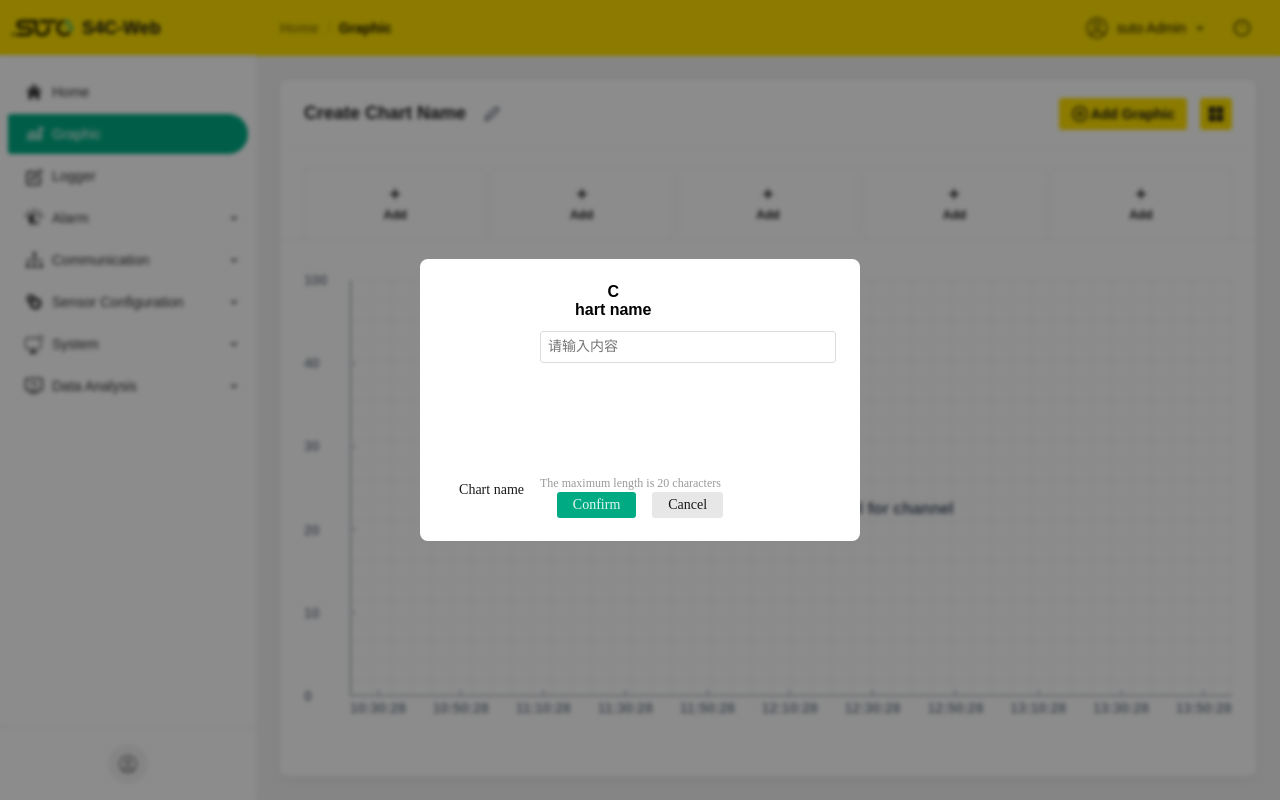
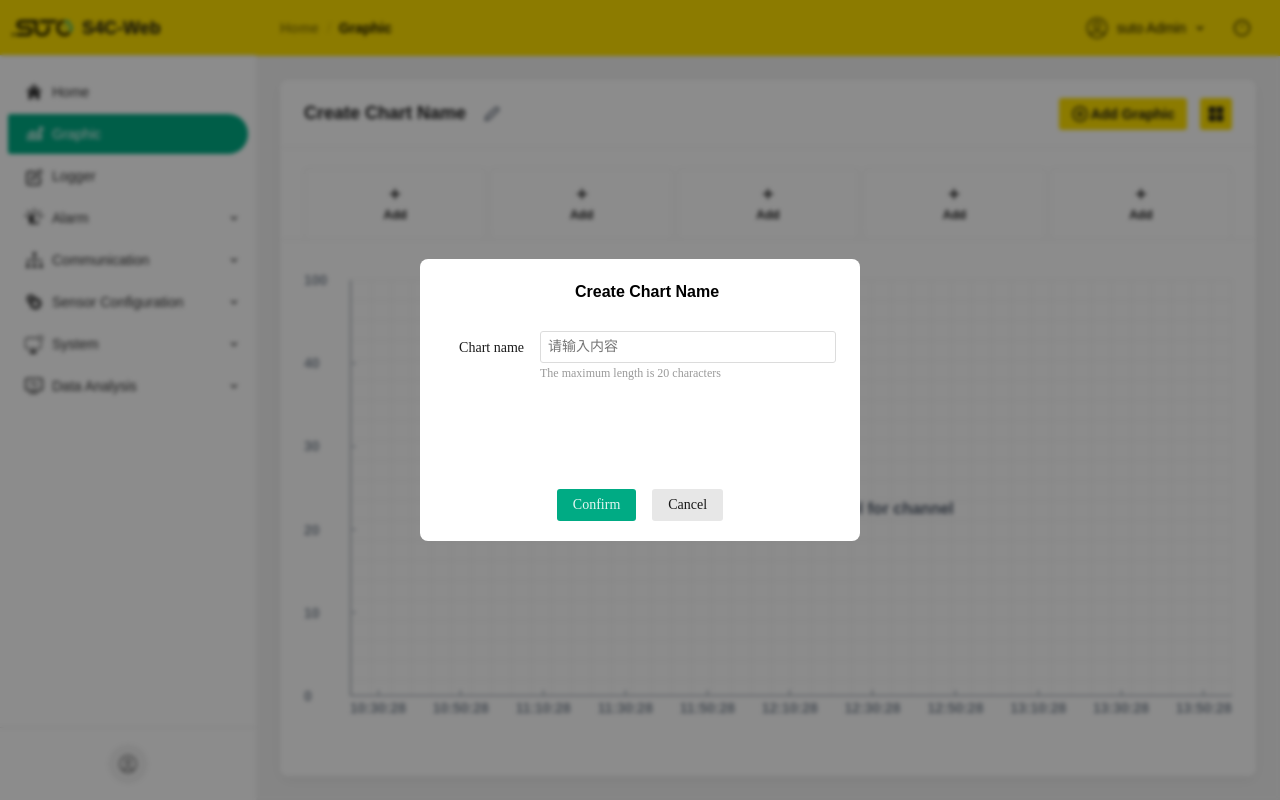
Before and after one commit to afeifly/smallNfast, a React (Vite) app in the folder s4c-web/: page /graphic in a window 1280 px wide. Both pictures are taken after a click on the element "Create Chart Name". Built offline with nearby package versions, Linux system fonts and the light colour scheme.

Commit message:
Fix(s4c-web) more UI

```diff
--- a/s4c-web/src/App.css
+++ b/s4c-web/src/App.css
@@ -104,6 +104,10 @@
   border-bottom-right-radius: 24px;
 }
 
+.nav-item.active span {
+  color: white;
+}
+
 .nav-item.active .nav-icon img {
   filter: brightness(0) invert(1);
 }
@@ -150,6 +154,10 @@
   padding-left: 48px;
   border-top-right-radius: 24px;
   border-bottom-right-radius: 24px;
+}
+
+.submenu-item.active span {
+  color: white;
 }
 
 .chevron {
--- a/s4c-web/src/pages/Graphic.jsx
+++ b/s4c-web/src/pages/Graphic.jsx
@@ -250,15 +250,16 @@ const ChartNameModal = ({ isOpen, onClose, initialName, onSave }) => {
     <div className="modal-backdrop" onClick={onClose}>
       <div style={{
         width: 440, height: 282, position: 'relative', background: 'white',
-        overflow: 'hidden', borderRadius: 8, display: 'flex', flexDirection: 'column'
+        overflow: 'hidden', borderRadius: 8
       }} onClick={e => e.stopPropagation()}>
         {/* Title */}
         <div style={{
           left: 155, top: 24, position: 'absolute', textAlign: 'center',
           justifyContent: 'center', display: 'flex', flexDirection: 'column'
         }}>
-          <span style={{ color: 'black', fontSize: 16, fontFamily: 'Arial', fontWeight: '700', textTransform: 'uppercase', wordWrap: 'break-word' }}>C</span>
-          <span style={{ color: 'black', fontSize: 16, fontFamily: 'Arial', fontWeight: '700', textTransform: 'lowercase', wordWrap: 'break-word' }}>hart Name</span>
+          <div style={{ display: 'flex', alignItems: 'center', gap: 0 }}>
+            <span style={{ color: 'black', fontSize: 16, fontFamily: 'Arial', fontWeight: '700', wordWrap: 'break-word' }}>Create Chart Name</span>
+          </div>
         </div>
 
         {/* Input */}
@@ -283,7 +284,8 @@ const ChartNameModal = ({ isOpen, onClose, initialName, onSave }) => {
                 placeholder="请输入内容"
                 style={{
                   flex: '1 1 0', height: 22, border: 'none', outline: 'none',
-                  fontSize: 14, fontFamily: 'PingFang SC', color: 'rgba(0, 0, 0, 0.90)'
+                  fontSize: 14, fontFamily: 'PingFang SC', color: 'rgba(0, 0, 0, 0.90)',
+                  background: 'transparent'
                 }}
               />
             </div>
@@ -292,17 +294,16 @@ const ChartNameModal = ({ isOpen, onClose, initialName, onSave }) => {
               alignItems: 'center', gap: 2, display: 'flex'
             }}>
               <div style={{ textAlign: 'right' }}>
-                <span style={{ color: 'rgba(0, 0, 0, 0.90)', fontSize: 14, fontFamily: 'PingFang SC', fontWeight: '400', textTransform: 'uppercase', lineHeight: 22, wordWrap: 'break-word' }}>C</span>
-                <span style={{ color: 'rgba(0, 0, 0, 0.90)', fontSize: 14, fontFamily: 'PingFang SC', fontWeight: '400', lineHeight: 22, wordWrap: 'break-word' }}>hart name</span>
+                <span style={{ color: 'rgba(0, 0, 0, 0.90)', fontSize: 14, fontFamily: 'PingFang SC', fontWeight: '400', lineHeight: '22px', wordWrap: 'break-word' }}>Chart name</span>
               </div>
             </div>
           </div>
-          <div data-statustype-状态="default 默认" style={{
+          <div style={{
             alignSelf: 'stretch', justifyContent: 'flex-start', alignItems: 'flex-start', gap: 10, display: 'inline-flex'
           }}>
             <div style={{
               flex: '1 1 0', justifyContent: 'center', display: 'flex', flexDirection: 'column',
-              color: 'rgba(0, 0, 0, 0.40)', fontSize: 12, fontFamily: 'PingFang SC', fontWeight: '400', lineHeight: 20, wordWrap: 'break-word'
+              color: 'rgba(0, 0, 0, 0.40)', fontSize: 12, fontFamily: 'PingFang SC', fontWeight: '400', lineHeight: '20px', wordWrap: 'break-word'
             }}>The maximum length is 20 characters</div>
           </div>
         </div>
@@ -317,14 +318,18 @@ const ChartNameModal = ({ isOpen, onClose, initialName, onSave }) => {
             background: '#00AB84', borderRadius: 3, justifyContent: 'center',
             alignItems: 'center', gap: 10, display: 'flex', border: 'none', cursor: 'pointer'
           }}>
-            <span style={{ color: 'rgba(255, 255, 255, 0.90)', fontSize: 14, fontFamily: 'PingFang SC', fontWeight: '400' }}>Confirm</span>
+            <div style={{ textAlign: 'center', justifyContent: 'center', display: 'flex', flexDirection: 'column' }}>
+              <span style={{ color: 'rgba(255, 255, 255, 0.90)', fontSize: 14, fontFamily: 'PingFang SC', fontWeight: '400', lineHeight: '22px', wordWrap: 'break-word' }}>Confirm</span>
+            </div>
           </button>
           <button onClick={onClose} style={{
             paddingLeft: 16, paddingRight: 16, paddingTop: 5, paddingBottom: 5,
             background: '#E7E7E7', borderRadius: 3, justifyContent: 'center',
             alignItems: 'center', gap: 8, display: 'flex', border: 'none', cursor: 'pointer'
           }}>
-            <span style={{ color: 'rgba(0, 0, 0, 0.90)', fontSize: 14, fontFamily: 'PingFang SC', fontWeight: '400' }}>Cancel</span>
+            <div style={{ textAlign: 'center', justifyContent: 'center', display: 'flex', flexDirection: 'column' }}>
+              <span style={{ color: 'rgba(0, 0, 0, 0.90)', fontSize: 14, fontFamily: 'PingFang SC', fontWeight: '400', lineHeight: '22px', wordWrap: 'break-word' }}>Cancel</span>
+            </div>
           </button>
         </div>
       </div>
```
